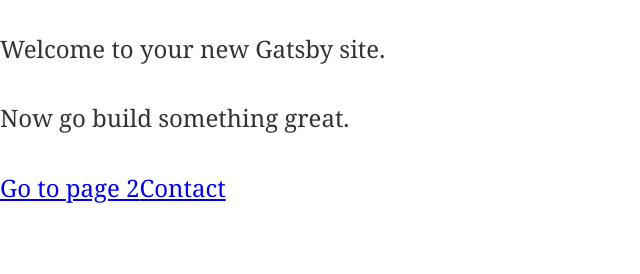
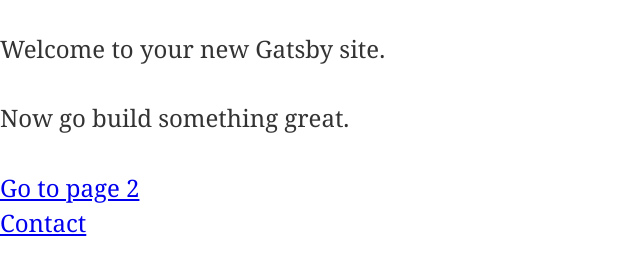
Before and after one commit to d-actor/gloe_site, a Gatsby site: page / in a window 1280 px wide. Shown: the part 56-330 px from the top of the page, without its empty margins (0-640 px from the left). Built offline with nearby package versions, Linux system fonts and the light colour scheme; Gatsby itself is replaced by a stand-in of ours.

Commit message:
comment out default css

```diff
--- a/src/layouts/index.css
+++ b/src/layouts/index.css
@@ -1,4 +1,4 @@
-html {
+/* html {
   font-family: sans-serif;
   -ms-text-size-adjust: 100%;
   -webkit-text-size-adjust: 100%;
@@ -622,3 +622,4 @@
     font-size: 100%;
   }
 }
+*/
--- a/src/pages/index.js
+++ b/src/pages/index.js
@@ -7,6 +7,7 @@
     <p>Welcome to your new Gatsby site.</p>
     <p>Now go build something great.</p>
     <Link to="/page-2/">Go to page 2</Link>
+    <br />
     <Link to="/contact/">Contact</Link>
   </div>
 )
```
